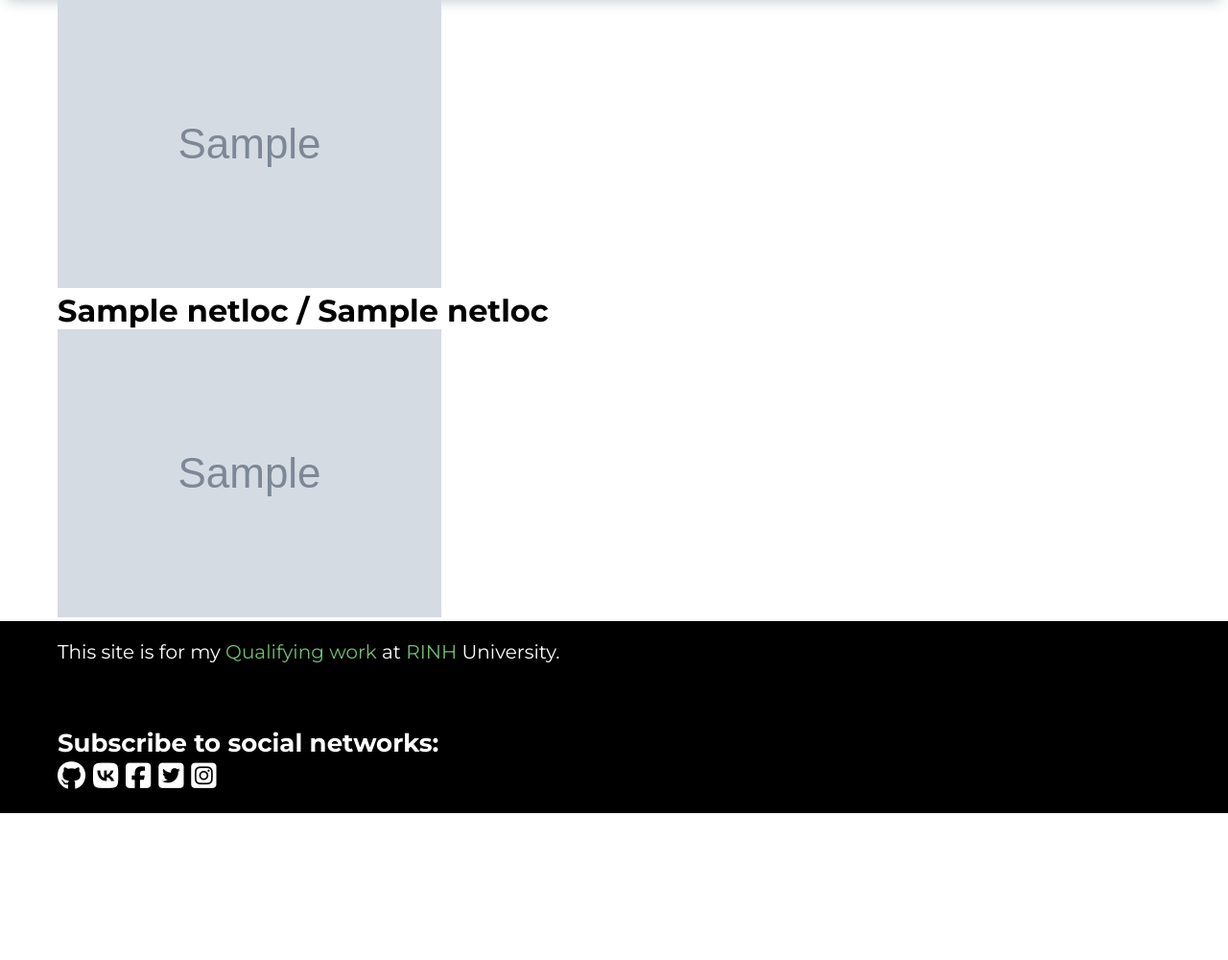
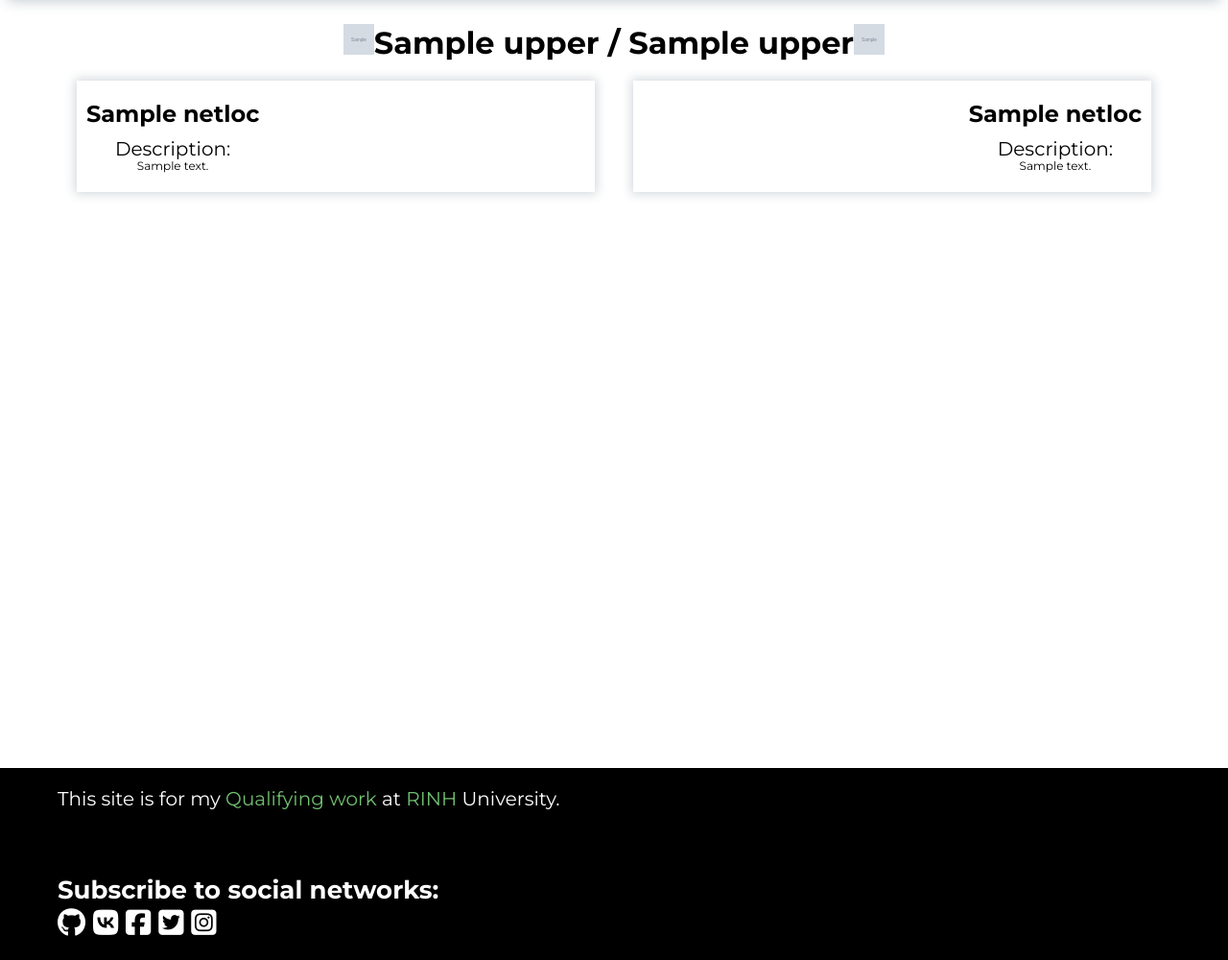
Before and after one commit to USB-am/QualifyingWork, a Django app: template templates/comparison/information.html in a window 1280 px wide. Shown: the part 80-1080 px from the top of the page at 96% size. Before the commit the page ends 927 px from the top, so only its background shows below. Run offline with Django 3.2, Linux system fonts and the light colour scheme; the template is opened without the code that fills it: most values are stand-ins (such as "Sample title", 1, 10 or a date in 2020); grey boxes marked "Sample" are stand-in pictures; some libraries are stand-ins or nearby versions.

Commit message:
Updated comparison template

```diff
--- a/static/css/comparison/information.css
+++ b/static/css/comparison/information.css
@@ -1,3 +1,62 @@
-.comparison-container__header {
+.comparison-container {
+	min-height: 100vh;
+}
+.sites-container {
+	padding-top: 25px;
+}
+.compare-title {
+	width: 100%;
+	display: flex;
+	justify-content: center;
+}
+.compare-title__text {
+	font-size: 32px;
+}
+.site-logo {
+	width: 32px;
+	height: 32px;
+}
+.site-favicon {
+	width: 350px;
+	height: 350px;
+}
+.sites-container__block {
 	display: flex;
 }
+.site-info {
+	margin-top: 30px;
+	width: 50%;
+	margin: 20px;
+	display: flex;
+	padding: 20px 0;
+	text-align: center;
+	box-shadow: 0px 0px 10px 2px rgba(34, 60, 80, 0.2);
+}
+.site-domain-title {
+	text-align: center;
+}
+.site-info__left {
+	justify-content: flex-start;
+}
+.site-info__right {
+	justify-content: flex-end;
+}
+.site-info__description {
+	margin-top: 15px;
+	padding: 0 40px;
+	line-height: 15px;
+	font-size: 20px;
+	cursor: help;
+}
+.site-info__description span {
+	font-size: 12px;
+}
+
+/* === TOP BLOCK === */
+#top-block {
+	display: none;
+	position: sticky;
+	top: 0;
+	min-height: 100vh;
+}
+/* === TOP BLOCK === */
--- a/templates/comparison/information.html
+++ b/templates/comparison/information.html
@@ -8,18 +8,48 @@
 {% endblock %}
 
 {% block content %}
-	<div class="comparison-container container">
-		<div class="comparison-container__wrapper">
-			<div class="comparison-container__header">
-				<div class="comparison-page__title">
-					<img src="{{ site_1.favicon.href }}" alt="{{ site_1.netloc }} favicon is not found!">
-					<h1>{{ site_1.netloc }} / {{ site_2.netloc }}</h1>
-					<img src="{{ site_2.favicon.href }}" alt="{{ site_2.netloc }} favicon is not found!">
+	<div class="comparison-container">
+		<div class="sites-container container">
+			<div class="compare-title">
+				<img class="site-logo" src="{{ site_1.favicon.href }}" alt="{{ site_1.netloc }} favicon is not found!">
+				<h1 class="compare-title__text">
+					{{ site_1.netloc.upper }} / {{ site_2.netloc.upper }}
+				</h1>
+				<img class="site-logo" src="{{ site_2.favicon.href }}" alt="{{ site_2.netloc }} favicon is not found!">
+			</div>
+			<div class="sites-container__block">
+				<div class="site-info site-info__left">
+					<div class="site-info__container">
+						<h2 class="site-domain-title">{{ site_1.netloc }}</h2>
+						<p class="site-info__description" onclick="open_diagram('{{ site_1.netloc }}')">
+							Description:<br>
+							<span>{{ site_1.meta.description }}</span>
+						</p>
+					</div>
 				</div>
-				<div class="comparison-page__block">
-
+				<div class="site-info site-info__right">
+					<div class="site-info__container">
+						<h2 class="site-domain-title">{{ site_2.netloc }}</h2>
+						<p class="site-info__description" onclick="open_diagram('{{ site_2.netloc }}')">
+							Description:<br>
+							<span>{{ site_2.meta.description }}</span>
+						</p>
+					</div>
 				</div>
 			</div>
 		</div>
 	</div>
+	<div id="top-block">
+		<div class="top-block__container">
+			<h1>Top block</h1>
+		</div>
+	</div>
+
+	<script>
+		function open_diagram(site_netloc) {
+			// alert(site_netloc);
+			top_block = document.getElementById('top-block');
+			top_block.style.display = 'block';
+		}
+	</script>
 {% endblock %}
```
Also changed, not shown: static/img/comparison/background.jpg (added).
